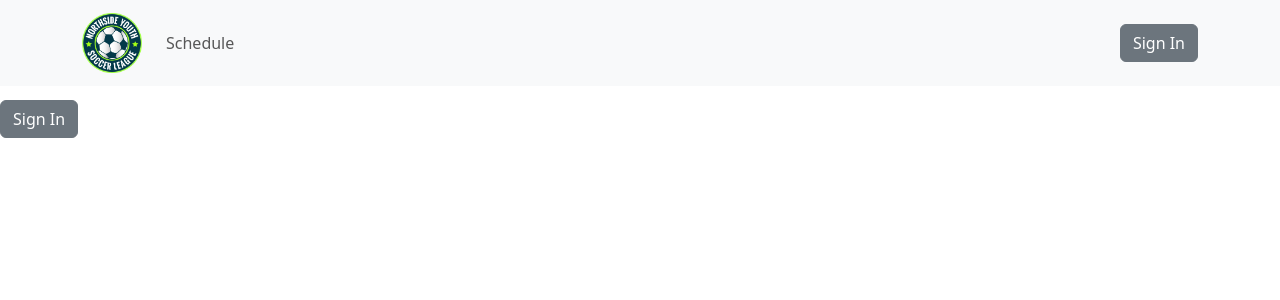
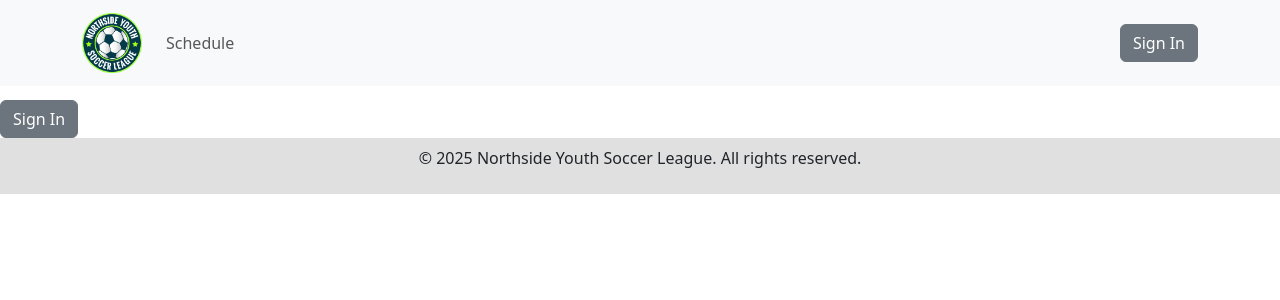
Before and after one commit to LaurenceWiles/NYSL-Mobile-Web-App, a React (Create React App) app: page /signin in a window 1280 px wide. Shown: the top 300 px of the page. Built offline with nearby package versions, Linux system fonts and the light colour scheme; no server answers.

Commit message:
feat: created Footer component and added to App.js

```diff
--- a/src/App.js
+++ b/src/App.js
@@ -9,6 +9,7 @@ import { SignIn } from "./components/SignIn";
 import { Messages } from "./views/Messages";
 import { PhotoGallery } from "./views/PhotoGallery";
 import { AuthProvider } from "./context/AuthContext";
+import Footer from "./components/Footer";
 
 const App = () => {
   const [navbarExpanded, setNavbarExpanded] = useState(false);
@@ -31,6 +32,7 @@ const App = () => {
             <Route path="/signin" element={<SignIn />} />
           </Routes>
         </div>
+        <Footer />
       </div>
     </AuthProvider>
   );
--- /dev/null
+++ b/src/components/Footer.js
@@ -0,0 +1,13 @@
+import { Container } from "react-bootstrap";
+
+const Footer = () => {
+  return (
+    <footer className="footer">
+      <Container className="text-center">
+        <p>© 2025 Northside Youth Soccer League. All rights reserved.</p>
+      </Container>
+    </footer>
+  );
+};
+
+export default Footer;
--- a/src/styles/index.css
+++ b/src/styles/index.css
@@ -145,3 +145,11 @@ code {
 .selected-image-div {
   max-width: 18rem;
 }
+
+.footer {
+  background-color: #e0e0e0;
+  padding: 0.5rem 0;
+  position: relative;
+  bottom: 0;
+  width: 100%;
+}
```
